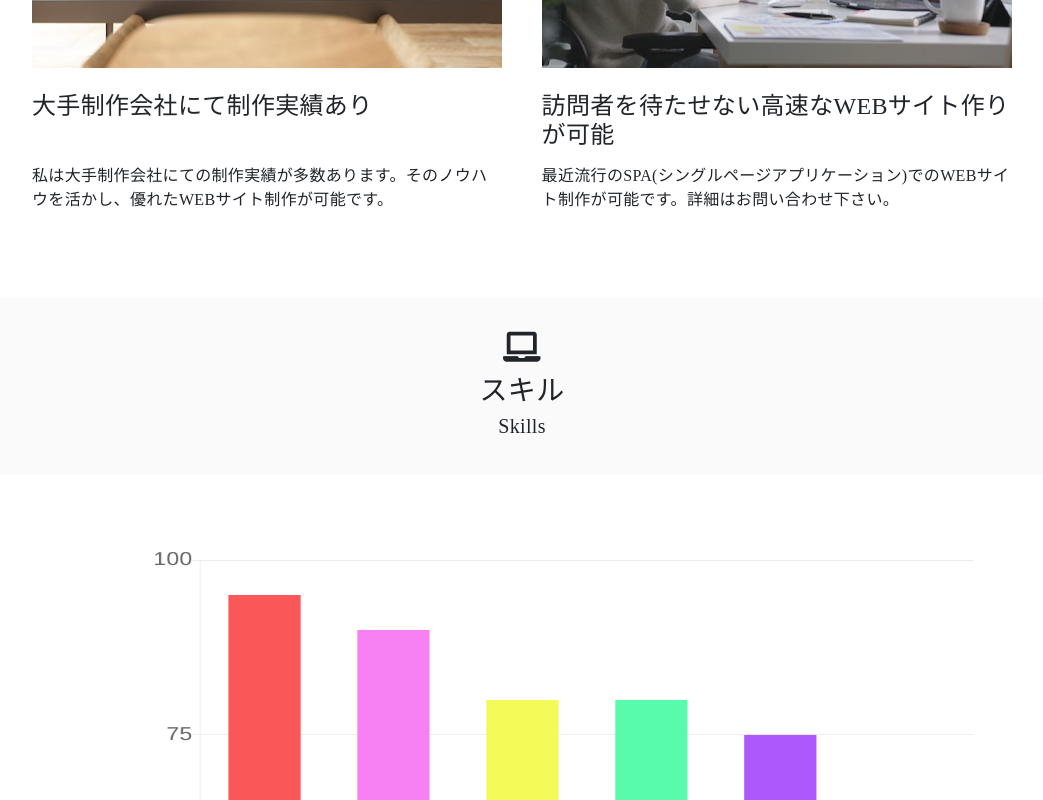
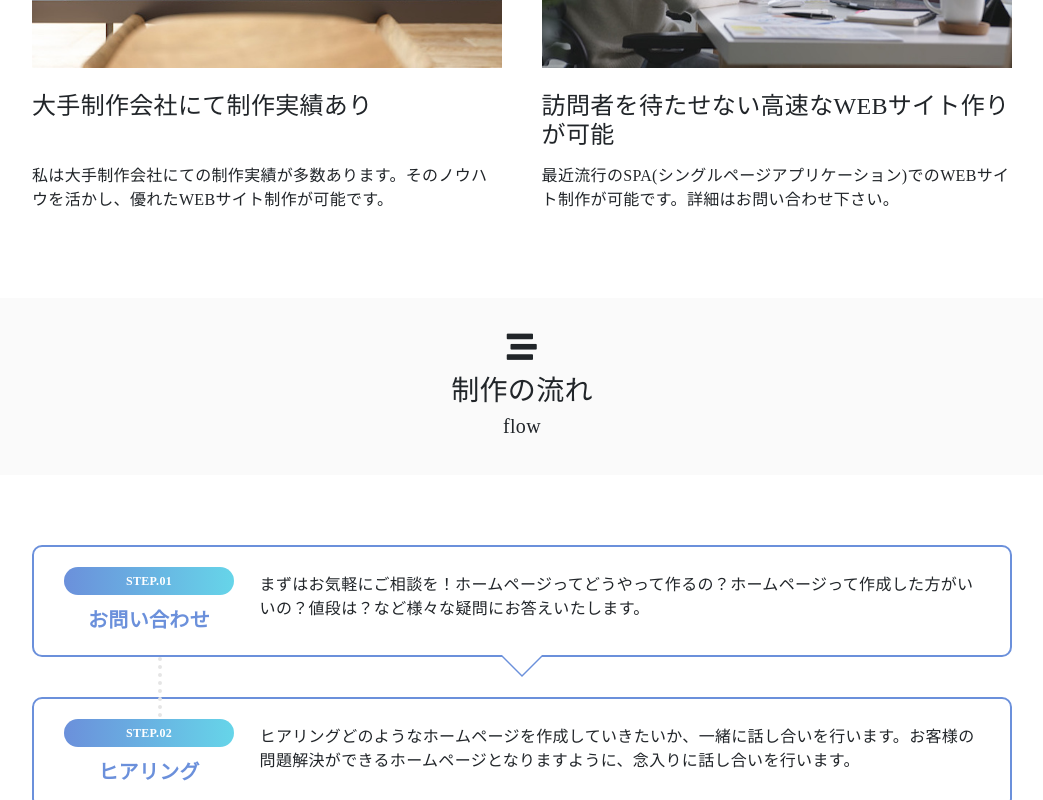
Before and after one commit to rk5155/rk-portforio, a Vue app: page / in a window 1280 px wide. Shown: the part 2000-2800 px from the top of the page, without its empty margins (118-1161 px from the left). Built offline with nearby package versions, Linux system fonts and the light colour scheme.

Commit message:
制作の流れのコンポーネントを作成した

```diff
--- /dev/null
+++ b/src/components/Flow.vue
@@ -0,0 +1,140 @@
+<template>
+    <ul class="flow">
+        <li v-for="flow in flows" :key="flow.num">
+            <dl>
+                <dt><span class="icon">STEP.0{{ flow.num }}</span>{{ flow.title }}</dt>
+                <dd>{{ flow.text }}</dd>
+            </dl>
+        </li>
+
+
+
+    </ul>
+</template>
+
+<script>
+export default {
+  data () {
+    return {
+      flows: [
+        {
+          num: 1,
+          title: 'お問い合わせ',
+          text: 'まずはお気軽にご相談を！ホームページってどうやって作るの？ホームページって作成した方がいいの？値段は？など様々な疑問にお答えいたします。'
+        },
+        {
+          num: 2,
+          title: 'ヒアリング',
+          text: 'ヒアリングどのようなホームページを作成していきたいか、一緒に話し合いを行います。お客様の問題解決ができるホームページとなりますように、念入りに話し合いを行います。'
+        },
+        {
+          num: 3,
+          title: 'お見積・ご契約',
+          text: 'お客様のご予算に応じて、お見積をご検討させていただきます。ご予算に合わせ、使用するツール等を検討し、作業内容と金額を調整いたします。お見積にご同意いただきましたら、ご契約となります。'
+        },
+        {
+          num: 5,
+          title: '制作開始',
+          text: 'ホームページのデザインや文章、画像の設定などをお客様のご要望に応じて、制作いたします。'
+        },
+        {
+          num: 5,
+          title: '納品/アフターサポート',
+          text: 'ホームページの仕上がりの最終確認を行いネット上に公開します。公開後のホームページの修正やお困りごとについての相談は無料で対応させていただきます。'
+        }
+
+      ]
+    }
+  }
+}
+</script>
+
+<style scoped>
+ul {
+  padding: 0;
+}
+li {
+  list-style-type: none;
+}
+dd {
+  margin-left: 0;
+}
+
+.flow {
+    width: 980px;
+    margin: 70px auto;
+}
+.flow > li {
+  position: relative;
+}
+.flow > li:not(:last-child) {
+  margin-bottom: 40px;
+}
+.flow > li:not(:first-child)::before {
+  content: "";
+  height: 60px;
+  display: block;
+  border-left: 4px dotted #e5e5e5;
+  position: absolute;
+  top: -40px;
+  left: -webkit-calc(10% + 30px - 2px);
+  left: calc(10% + 30px - 2px);
+  z-index: 10;
+}
+.flow > li dl {
+  width: 100%;
+  padding: 20px 30px;
+  display: -webkit-box;
+  display: -ms-flexbox;
+  display: flex;
+  -webkit-box-align: center;
+  -ms-flex-align: center;
+  align-items: center;
+  border: 2px solid rgb(107,144,219);
+  border-radius: 10px;
+  position: relative;
+}
+.flow > li:not(:last-child) dl::before,
+.flow > li:not(:last-child) dl::after {
+  content: "";
+  border: solid transparent;
+  position: absolute;
+  top: 100%;
+  left: 50%;
+  -webkit-transform: translateX(-50%);
+  transform: translateX(-50%);
+}
+.flow > li:not(:last-child) dl::before {
+  border-width: 22px;
+  border-top-color: rgb(107,144,219);
+}
+.flow > li:not(:last-child) dl::after {
+  border-width: 20px;
+  border-top-color: #fff;
+}
+.flow > li dl dt {
+  font-size: 20px;
+  font-weight: 600;
+  color: rgb(107,144,219);
+  -ms-flex-preferred-size: 20%;
+  flex-basis: 20%;
+  margin-right: 2vw;
+  text-align: center;
+}
+.flow > li dl dt .icon {
+  font-size: 12px;
+  color: #fff;
+  background: rgb(107,144,219);
+  background: -moz-linear-gradient(left, rgba(107,144,219,1) 0%, rgba(102,213,233,1) 100%);
+  background: -webkit-linear-gradient(left, rgba(107,144,219,1) 0%,rgba(102,213,233,1) 100%);
+  background: linear-gradient(to right, rgba(107,144,219,1) 0%,rgba(102,213,233,1) 100%);
+  filter: progid:DXImageTransform.Microsoft.gradient( startColorstr='#6b90db', endColorstr='#66d5e9',GradientType=1 );
+  padding: 5px 10px;
+  width: 170px;
+  margin-bottom: 10px;
+  display: block;
+  border-radius: 20px;
+  position: relative;
+  z-index: 100;
+}
+</style>
--- a/src/components/Header.vue
+++ b/src/components/Header.vue
@@ -34,6 +34,10 @@ export default {
           url: '/production/all'
         },
         {
+          text: '制作の流れ',
+          url: '/flow'
+        },
+        {
           text: 'スキル',
           url: '/skill'
         },
@@ -58,7 +62,7 @@ export default {
          position: fixed;
          top: 0;
          width: 100%;
-         z-index: 10;
+         z-index: 101;
     }
     nav {
         width: 80%;
--- a/src/router.js
+++ b/src/router.js
@@ -6,6 +6,7 @@ import Production from './views/Production.vue'
 import Skill from './views/Skill.vue'
 import Contact from './views/Contact.vue'
 import Service from './views/Service.vue'
+import ProductionFlow from './views/ProductionFlow.vue'
 
 Vue.use(Router)
 
@@ -35,6 +36,10 @@ export default new Router({
     {
         path: '/service/:id',
         component: Service
+    },
+    {
+      path: '/flow',
+      component: ProductionFlow
     }
   ],
   //ページ遷移したときトップに移動
--- a/src/views/Home.vue
+++ b/src/views/Home.vue
@@ -27,9 +27,13 @@
                 :meritImg2="meritImg2" title2="訪問者を待たせない高速なWEBサイト作りが可能" text2="最近流行のSPA(シングルページアプリケーション)でのWEBサイト制作が可能です。詳細はお問い合わせ下さい。">
         </TwoBox>
 
-        <Title title="スキル" en="Skills" name="fas fa-laptop"></Title>
+        <Title title="制作の流れ" en="flow" name="fas fa-stream"></Title>
 
-        <Chart></Chart>
+        <Flow></Flow>
+
+        <!-- <Title title="スキル" en="Skills" name="fas fa-laptop"></Title> -->
+
+        <!-- <Chart></Chart> -->
 
         <Title title="サービス内容" en="Services" name="fas fa-taxi"></Title>
 
@@ -56,9 +60,10 @@ import MainVisual from '../components/MainVisual.vue'
 import Title from '../components/Title.vue'
 import Content1 from '../components/Content1.vue'
 import Content2 from '../components/Content2.vue'
-import Chart from '../components/Chart.vue'
+// import Chart from '../components/Chart.vue'
 import TablePrice from '../components/TablePrice.vue'
 import TwoBox from '../components/TwoBox.vue'
+import Flow from '../components/Flow.vue'
 // @ は省略記法 src 配下を省略できる
 // import { serviseData } from '../serviseData.js' と同じ
 import { serviseData } from '@/serviseData.js'
@@ -72,9 +77,10 @@ export default {
     Title,
     Content1,
     Content2,
-    Chart,
+    // Chart,
     TablePrice,
-    TwoBox
+    TwoBox,
+    Flow
   },
   data() {
       return {
--- /dev/null
+++ b/src/views/ProductionFlow.vue
@@ -0,0 +1,21 @@
+<template>
+    <div id="flow">
+        <Flow></Flow>
+    </div>
+</template>
+
+<script>
+import Flow from '../components/Flow.vue'
+
+export default {
+  components: {
+    Flow
+  }
+}
+</script>
+
+<style scoped>
+#flow {
+    margin: 130px 0 70px;
+}
+</style>
```
